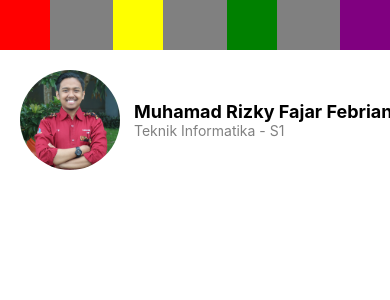
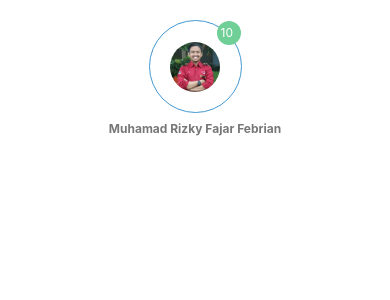
Before and after one commit to mrizkyff/Fundametnal-RN, a React Native app: screen / in a window 390 px wide. Shown: the top 300 px of the page. Built offline with nearby package versions, Linux system fonts and the light colour scheme.

Commit message:
position component

```diff
--- a/App.js
+++ b/App.js
@@ -3,14 +3,16 @@
 import SampleComponent from './SampleComponent';
 import StylingComponent from './StylingComponent';
 import MateriFlexBox from './MateriFlexBox';
+import PositionRN from './PositionRN';
 
 const App = () => {
   return (
     <View>
       <ScrollView>
         {/* <SampleComponent />
-        <StylingComponent /> */}
-        <MateriFlexBox />
+        <StylingComponent />
+        <MateriFlexBox /> */}
+        <PositionRN />
       </ScrollView>
     </View>
   );
--- /dev/null
+++ b/PositionRN.js
@@ -0,0 +1,55 @@
+import React from 'react';
+import {StyleSheet, Text, View, Image} from 'react-native';
+import profile2 from './profile2.png';
+
+export default function PositionRN() {
+  return (
+    <View style={styles.wrapper}>
+      <View style={styles.iconWrapper}>
+        <Image source={profile2} style={styles.icon} />
+        <Text style={styles.badge}>10</Text>
+      </View>
+      <Text style={styles.text}>Muhamad Rizky Fajar Febrian</Text>
+    </View>
+  );
+}
+
+const styles = StyleSheet.create({
+  icon: {
+    width: 50,
+    height: 50,
+    borderRadius: 25,
+  },
+  iconWrapper: {
+    borderWidth: 1,
+    borderColor: '#4398D1',
+    width: 93,
+    height: 93,
+    borderRadius: 93 / 2,
+    alignItems: 'center',
+    justifyContent: 'center',
+    position: 'relative',
+  },
+  wrapper: {
+    padding: 20,
+    alignItems: 'center',
+  },
+  text: {
+    fontSize: 12,
+    color: '#777777',
+    fontWeight: '700',
+    marginTop: 8,
+  },
+  badge: {
+    fontSize: 12,
+    color: 'white',
+    backgroundColor: '#6FCF97',
+    padding: 4,
+    borderRadius: 25,
+    width: 24,
+    height: 24,
+    position: 'absolute',
+    right: 0,
+    top: 0,
+  },
+});
```
